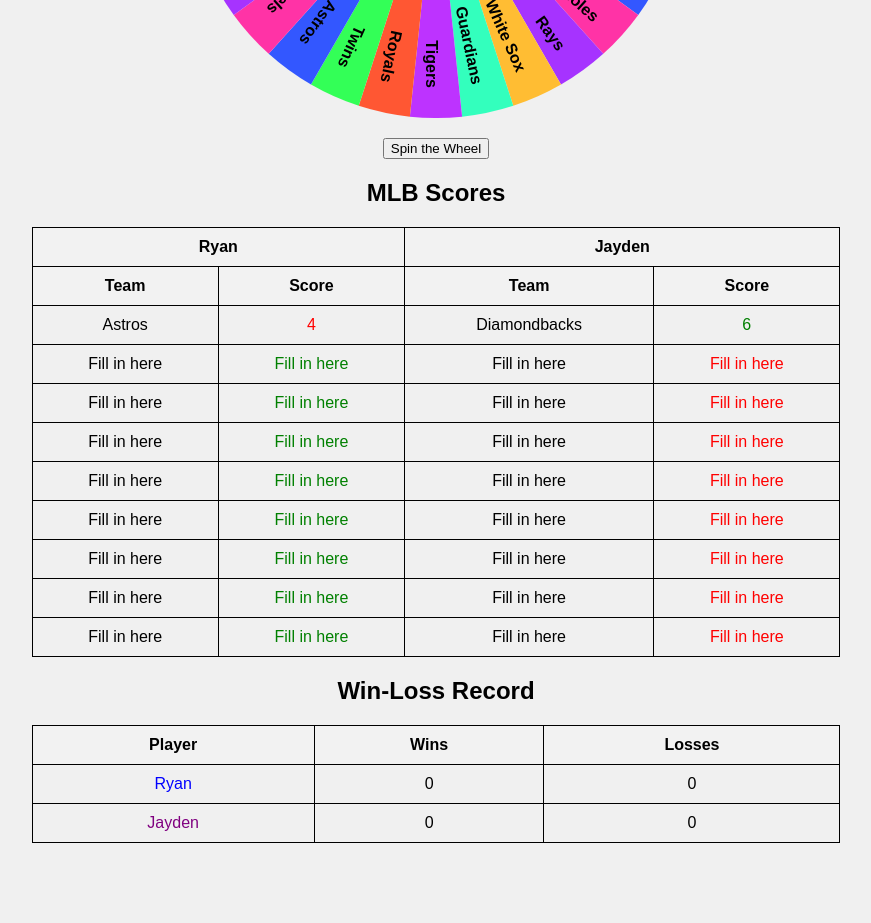
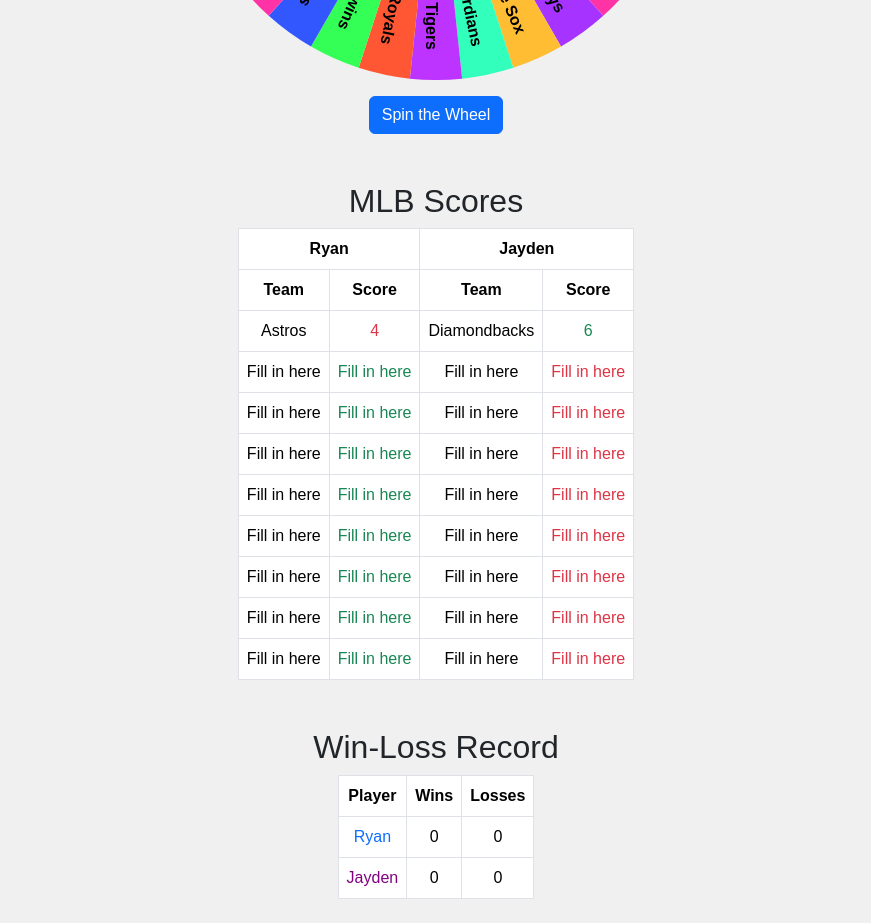
Before and after one commit to RyanJCassidy/Xbox-Wheel, a plain HTML site: page index.html in a window 1280 px wide. Shown: the part 540-1463 px from the top of the page, without its empty margins (204-1075 px from the left). Before the commit the page ends 1403 px from the top, so only its background shows below. Drawn offline with nearby package versions, Linux system fonts and the light colour scheme.

Commit message:
Add Bootstrap styling

```diff
--- a/index.html
+++ b/index.html
@@ -4,20 +4,25 @@
     <meta charset="UTF-8">
     <meta name="viewport" content="width=device-width, initial-scale=1.0">
     <title>MLB Random Team Generator</title>
+    <link href="https://cdn.jsdelivr.net/npm/bootstrap@5.3.2/dist/css/bootstrap.min.css" rel="stylesheet">
     <link rel="stylesheet" href="styles.css">
 </head>
 <body>
-    <div class="container">
-        <h1>MLB Random Team Generator</h1>
-        <div class="wheel-container">
-            <canvas id="wheelCanvas" width="500" height="500"></canvas>
-            <div class="pointer"></div>
+    <div class="container text-center my-4">
+        <h1 class="mb-5">MLB Random Team Generator</h1>
+        <div class="row justify-content-center">
+            <div class="col-auto">
+                <div class="wheel-container">
+                    <canvas id="wheelCanvas" width="500" height="500"></canvas>
+                    <div class="pointer"></div>
+                </div>
+                <button class="btn btn-primary mt-3" onclick="spinWheel()">Spin the Wheel</button>
+            </div>
         </div>
-        <button onclick="spinWheel()">Spin the Wheel</button>
         <audio id="spinSound" src="spin.wav"></audio>
         <audio id="winSound" src="retro.wav"></audio>
-        <h2>MLB Scores</h2>
-        <table id="scoreTable">
+        <h2 class="mt-5">MLB Scores</h2>
+        <table id="scoreTable" class="table table-bordered w-auto mx-auto">
             <thead>
                 <tr>
                     <th colspan="2">Ryan</th>
@@ -31,20 +36,20 @@
                 </tr>
             </thead>
             <tbody>
-                <tr><td>Astros</td><td style="color: red;">4</td><td>Diamondbacks</td><td style="color: green;">6</td></tr>
-                <tr><td>Fill in here</td><td style="color: green;">Fill in here</td><td>Fill in here</td><td style="color: red;">Fill in here</td></tr>
-                <tr><td>Fill in here</td><td style="color: green;">Fill in here</td><td>Fill in here</td><td style="color: red;">Fill in here</td></tr>
-                <tr><td>Fill in here</td><td style="color: green;">Fill in here</td><td>Fill in here</td><td style="color: red;">Fill in here</td></tr>
-                <tr><td>Fill in here</td><td style="color: green;">Fill in here</td><td>Fill in here</td><td style="color: red;">Fill in here</td></tr>
-                <tr><td>Fill in here</td><td style="color: green;">Fill in here</td><td>Fill in here</td><td style="color: red;">Fill in here</td></tr>
-                <tr><td>Fill in here</td><td style="color: green;">Fill in here</td><td>Fill in here</td><td style="color: red;">Fill in here</td></tr>
-                <tr><td>Fill in here</td><td style="color: green;">Fill in here</td><td>Fill in here</td><td style="color: red;">Fill in here</td></tr>
-                <tr><td>Fill in here</td><td style="color: green;">Fill in here</td><td>Fill in here</td><td style="color: red;">Fill in here</td></tr>
+                <tr><td>Astros</td><td class="text-danger">4</td><td>Diamondbacks</td><td class="text-success">6</td></tr>
+                <tr><td>Fill in here</td><td class="text-success">Fill in here</td><td>Fill in here</td><td class="text-danger">Fill in here</td></tr>
+                <tr><td>Fill in here</td><td class="text-success">Fill in here</td><td>Fill in here</td><td class="text-danger">Fill in here</td></tr>
+                <tr><td>Fill in here</td><td class="text-success">Fill in here</td><td>Fill in here</td><td class="text-danger">Fill in here</td></tr>
+                <tr><td>Fill in here</td><td class="text-success">Fill in here</td><td>Fill in here</td><td class="text-danger">Fill in here</td></tr>
+                <tr><td>Fill in here</td><td class="text-success">Fill in here</td><td>Fill in here</td><td class="text-danger">Fill in here</td></tr>
+                <tr><td>Fill in here</td><td class="text-success">Fill in here</td><td>Fill in here</td><td class="text-danger">Fill in here</td></tr>
+                <tr><td>Fill in here</td><td class="text-success">Fill in here</td><td>Fill in here</td><td class="text-danger">Fill in here</td></tr>
+                <tr><td>Fill in here</td><td class="text-success">Fill in here</td><td>Fill in here</td><td class="text-danger">Fill in here</td></tr>
             </tbody>
         </table>
 
-        <h2>Win-Loss Record</h2>
-        <table id="winLossTable">
+        <h2 class="mt-5">Win-Loss Record</h2>
+        <table id="winLossTable" class="table table-bordered w-auto mx-auto">
             <thead>
                 <tr>
                     <th>Player</th>
@@ -54,7 +59,7 @@
             </thead>
             <tbody>
                 <tr>
-                    <td style="color: blue;">Ryan</td>
+                    <td class="text-primary">Ryan</td>
                     <td>0</td>
                     <td>0</td>
                 </tr>
--- a/styles.css
+++ b/styles.css
@@ -2,15 +2,6 @@
     font-family: Arial, sans-serif;
     text-align: center;
     background-color: #f0f0f0;
-}
-
-.container {
-    margin: 20px auto;
-    width: 80%;
-}
-
-h1 {
-    margin-bottom: 100px; /* Add margin to the bottom of the title */
 }
 
 .wheel-container {
@@ -31,31 +22,3 @@
     left: 50%;
     transform: translateX(-50%);
 }
-
-button {
-    margin-top: 20px;
-}
-
-table {
-    margin: 20px auto;
-    border-collapse: collapse;
-    width: 80%;
-}
-
-table, th, td {
-    border: 1px solid black;
-}
-
-th, td {
-    padding: 10px;
-    text-align: center;
-}
-
-th {
-    background-color: #f2f2f2;
-}
-
-
-#winLossTable {
-    margin-top: 20px; /* Add some space between the score table and the win-loss table */
-}
```
